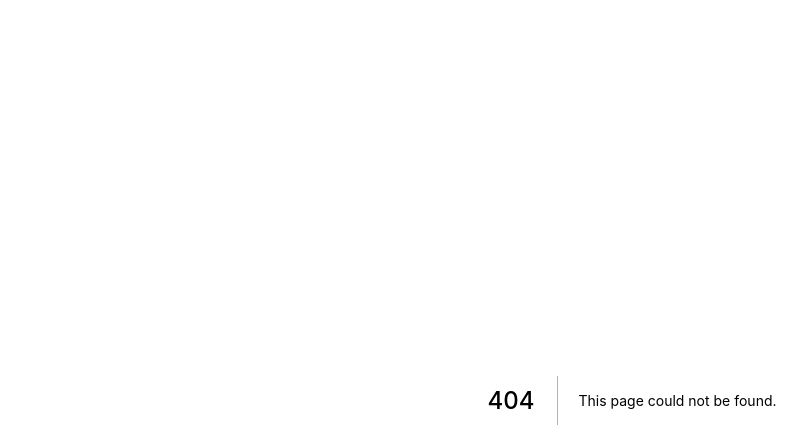
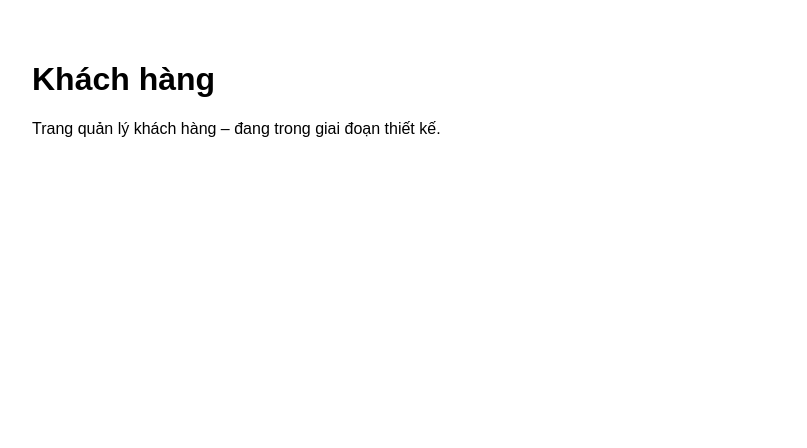
Before and after one commit to conlele0201/erp-spa, a Next.js app: page /khach-hang in a window 1280 px wide. Before the commit this address had no page. Shown: the top 448 px of the page, without its empty margins (8-815 px from the left). Built offline with nearby package versions, Linux system fonts and the light colour scheme.

Commit message:
Create index.js

```diff
--- /dev/null
+++ b/pages/khach-hang/index.js
@@ -0,0 +1,8 @@
+export default function KhachHangPage() {
+  return (
+    <div style={{ padding: "32px", fontFamily: "Arial" }}>
+      <h1>Khách hàng</h1>
+      <p>Trang quản lý khách hàng – đang trong giai đoạn thiết kế.</p>
+    </div>
+  );
+}
```
